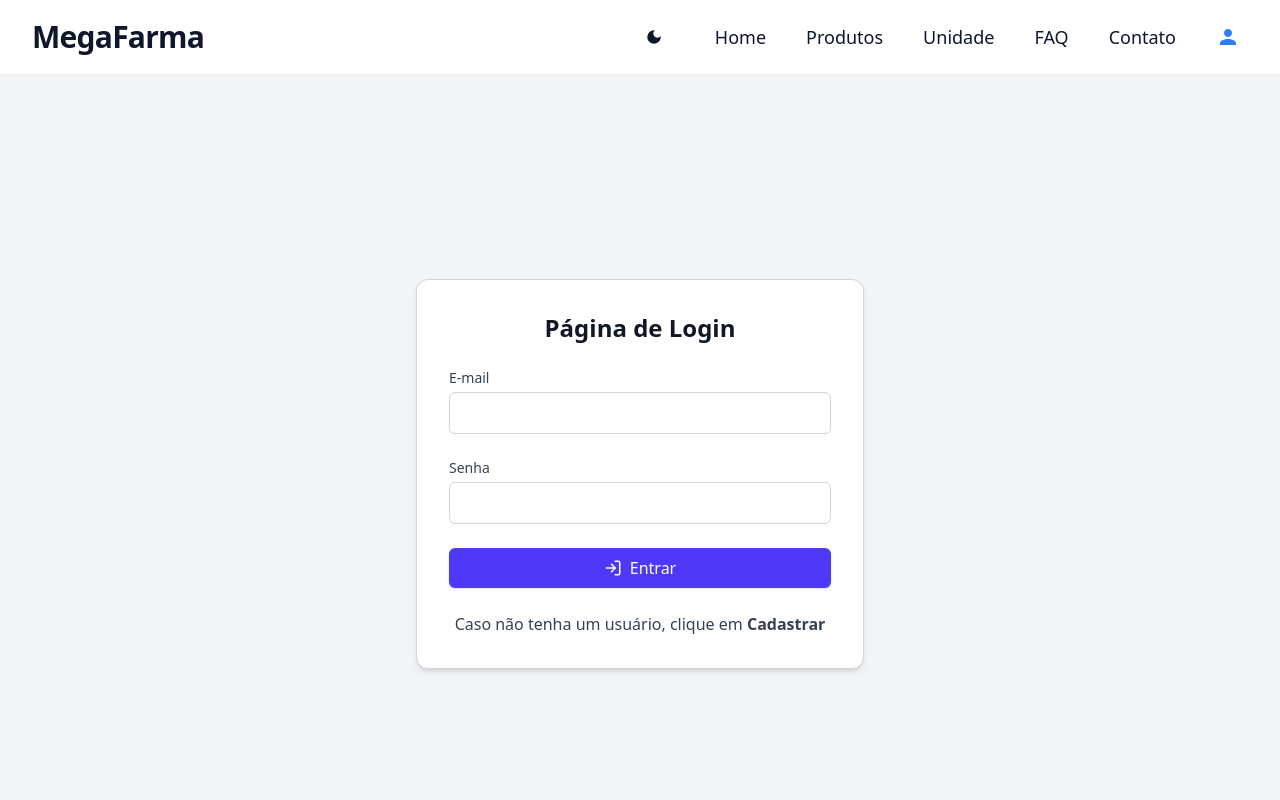
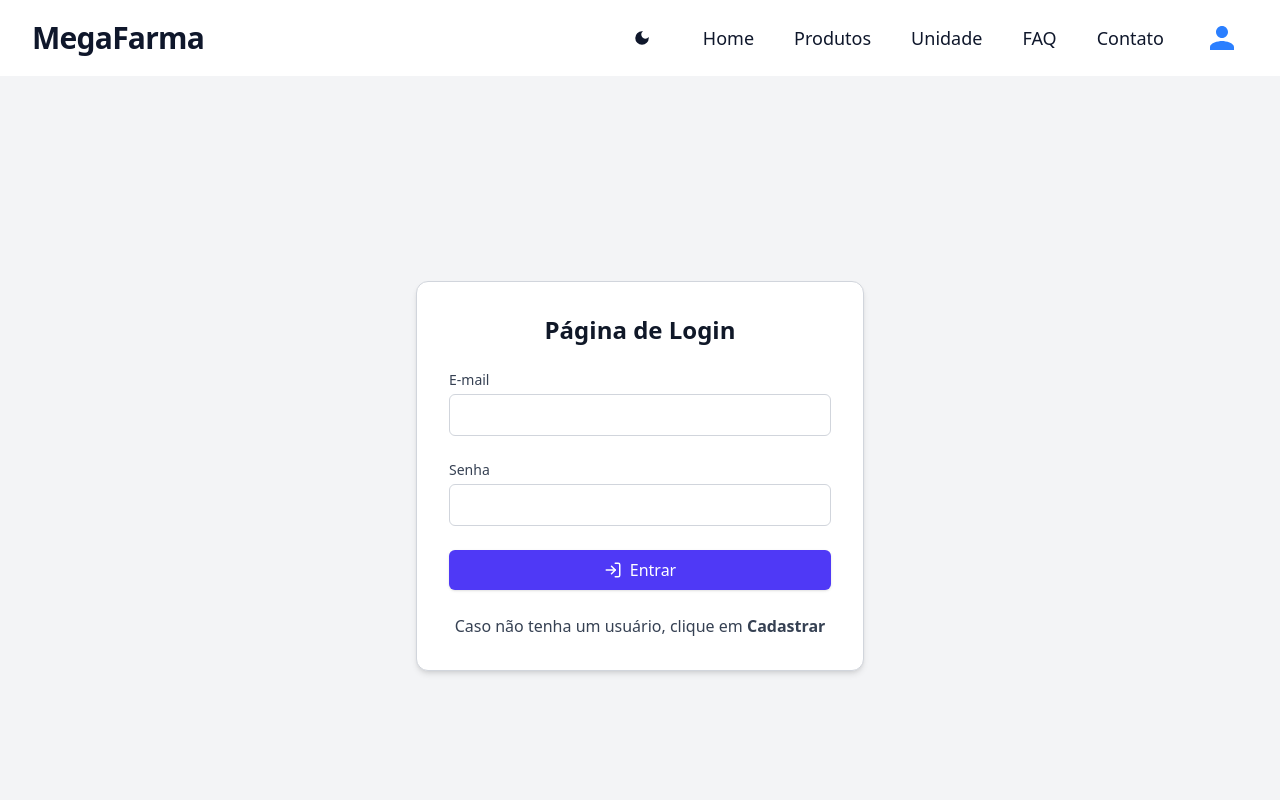
Before and after one commit to 1TDSPG-25/sistema-flow, a React (Vite) app: page /sistema-flow/login in a window 1280 px wide. Shown: the top 800 px of the page. Built offline with nearby package versions, Linux system fonts and the light colour scheme; no server answers.

Commit message:
feat(Menu): update icon size for login and perfil links

```diff
--- a/src/components/Menu/Menu.tsx
+++ b/src/components/Menu/Menu.tsx
@@ -13,7 +13,11 @@ export default function Menu() {
     localStorage.getItem("isLoggedIn") === "true";
 
   const loginIcon = (
-    <MdPerson className="text-2xl hover:scale-110 transition-transform" />
+    <MdPerson className="text-4xl hover:scale-110 transition-transform" />
+  );
+
+  const perfilIcon = (
+    <MdPerson className="text-4xl text-blue-500 transition-transform" />
   );
 
   const links = [
@@ -23,7 +27,7 @@ export default function Menu() {
     { path: "/faq", label: "FAQ" },
     { path: "/contato", label: "Contato" },
     isLoggedIn
-      ? { path: "/perfil", label: loginIcon }
+      ? { path: "/perfil", label: perfilIcon }
       : { path: "/login", label: loginIcon },
   ];
 
```
